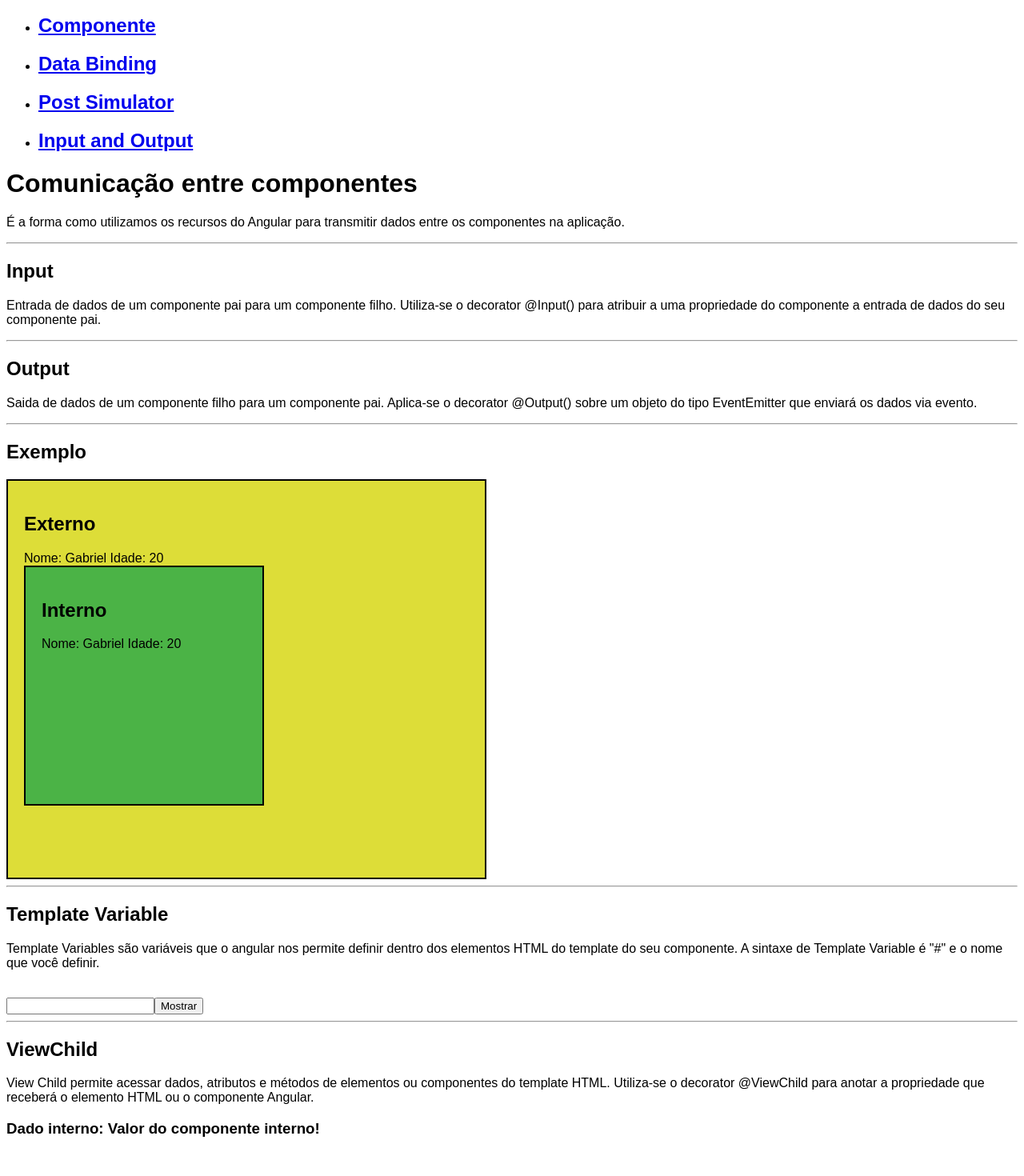
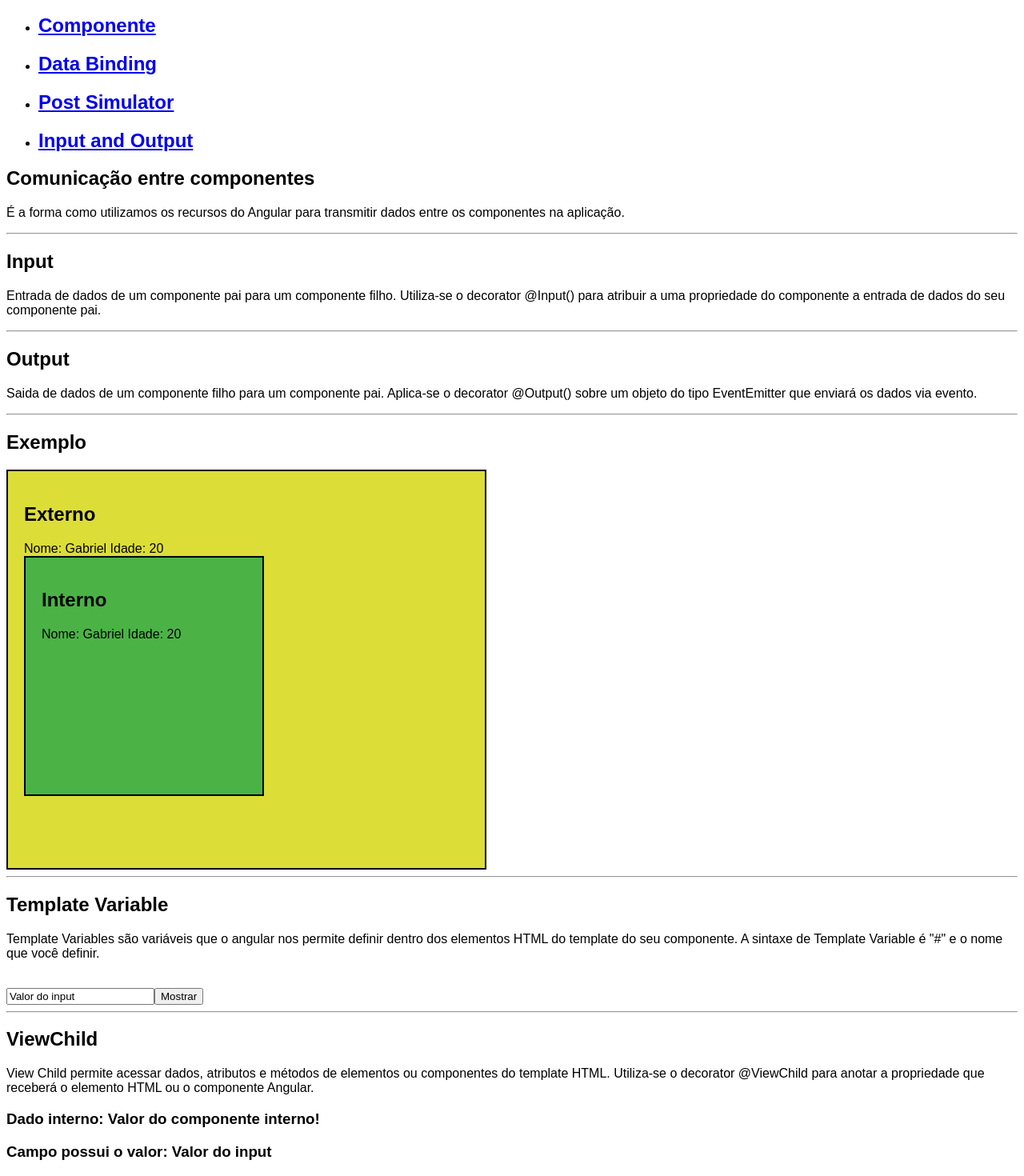
Before and after one commit to jeanbrunemello/estudando-angular, an Angular app: page /in-out in a window 1280 px wide. Shown: the part 110-1580 px from the top of the page at 80% size. Before the commit the page ends 1551 px from the top, so only its background shows below. Built offline with nearby package versions, Linux system fonts and the light colour scheme.

Commit message:
ViewChild

```diff
--- a/src/app/externo/externo.component.html
+++ b/src/app/externo/externo.component.html
@@ -1,4 +1,4 @@
-<h1>Comunicação entre componentes</h1>
+<h2>Comunicação entre componentes</h2>
 <p>
     É a forma como utilizamos os recursos do Angular para transmitir dados entre os componentes na aplicação.
 </p>
@@ -37,7 +37,7 @@
 </p>
 {{ texto }}<br>
 <!--Defino um variavel "campo" e tem o valor de um objeto DOM HTMLElement-->
-<input type="text" #campo>
+<input type="text" #campo value="Valor do input">
 <button (click)="mostrar(campo.value)">Mostrar</button>
 <hr>
 
@@ -46,3 +46,4 @@
     View Child permite acessar dados, atributos e métodos de elementos ou componentes do template HTML. Utiliza-se o decorator @ViewChild para anotar a propriedade que receberá o elemento HTML ou o componente Angular.
 </p>
 <h3>Dado interno: {{ interno.propriedade }}</h3>
+<h3>Campo possui o valor: {{ campo.value }}</h3>
--- a/src/app/externo/externo.component.ts
+++ b/src/app/externo/externo.component.ts
@@ -1,4 +1,4 @@
-import { Component, OnInit, ViewChild } from '@angular/core';
+import { Component, ElementRef, OnInit, ViewChild } from '@angular/core';
 import { InternoComponent } from './interno/interno.component';
 
 @Component({
@@ -27,7 +27,10 @@ export class ExternoComponent {
     this.texto = texto;
   }
 
-  // ViewChild
-  @ViewChild('interno')
+  // ViewChild / Ver Filho
+  @ViewChild('interno') // passando a Template Variable do meu filho
   public interno!: InternoComponent;
+
+  @ViewChild('campo')
+  public campo!: ElementRef; // Tipo de filho de um elemento HTML
 }
```
Also changed, not shown: src/assets/sapo-1.jpg (added), src/assets/sapo-2.jpg (added).
